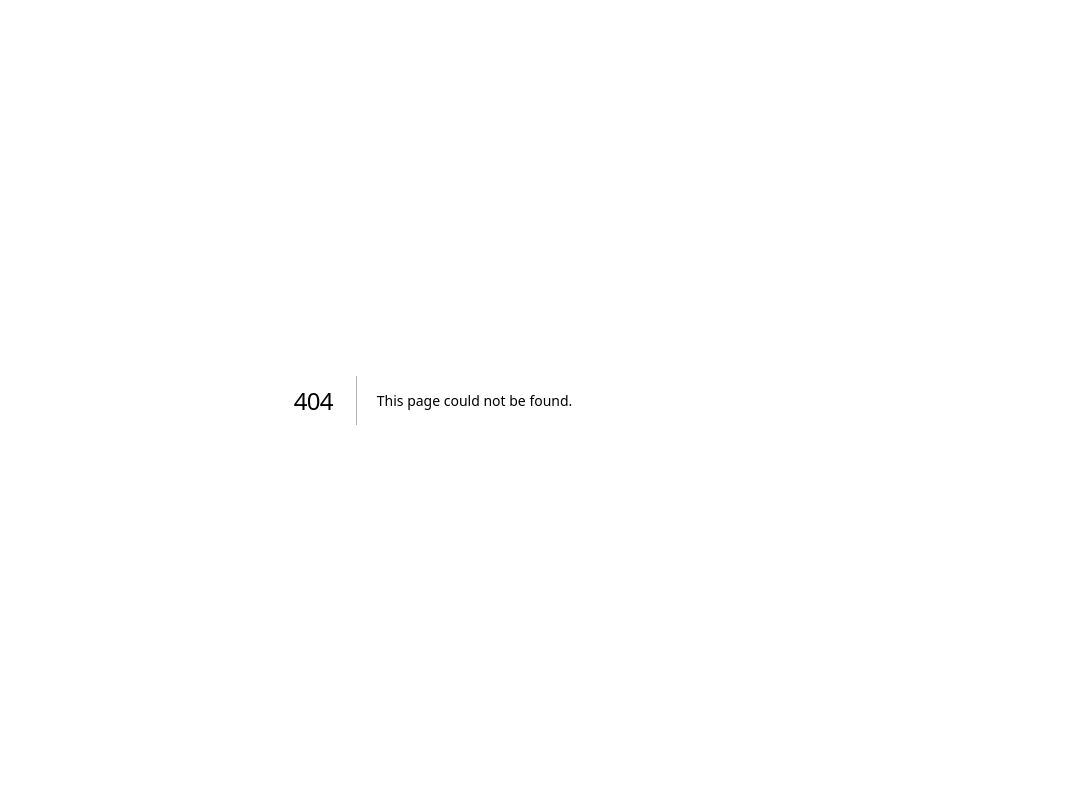
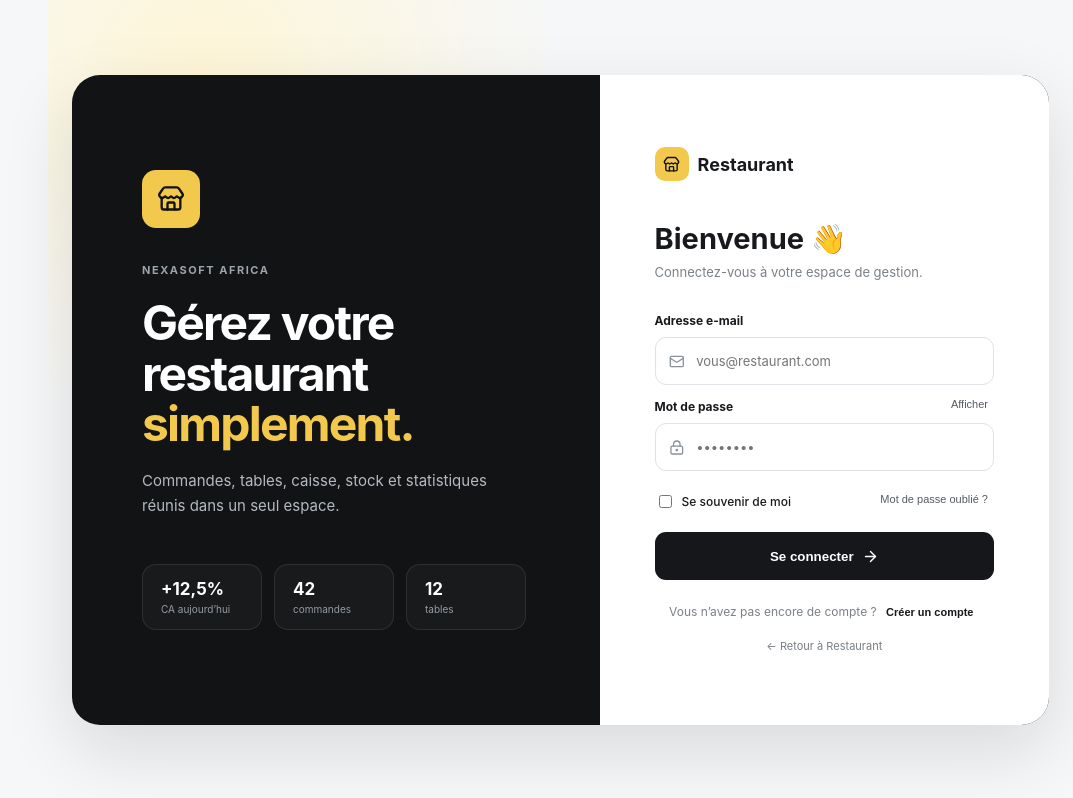
Before and after one commit to baobracy0-afk/Dataflow-, a Next.js app: page /login in a window 1280 px wide. Before the commit this address had no page. Shown: the whole page, without its empty margins (207-1280 px from the left). Built offline with nearby package versions, Linux system fonts and the light colour scheme.

Commit message:
Create Restaurant login page

```diff
--- /dev/null
+++ b/app/login/page.tsx
@@ -0,0 +1,72 @@
+"use client";
+
+import { FormEvent, useState } from "react";
+import Link from "next/link";
+import { ArrowRight, LockKeyhole, Mail, Store } from "lucide-react";
+
+export default function LoginPage() {
+  const [showPassword, setShowPassword] = useState(false);
+  const [message, setMessage] = useState("");
+
+  const submit = (e: FormEvent<HTMLFormElement>) => {
+    e.preventDefault();
+    setMessage("Connexion prête — connectez votre compte Restaurant.");
+  };
+
+  return (
+    <main className="login-page">
+      <div className="login-shell">
+        <section className="login-brand">
+          <div className="brand-mark"><Store size={28} /></div>
+          <div className="eyebrow">NexaSoft Africa</div>
+          <h1>Gérez votre restaurant<br /><span>simplement.</span></h1>
+          <p>Commandes, tables, caisse, stock et statistiques réunis dans un seul espace.</p>
+          <div className="mini-stats">
+            <div><strong>+12,5%</strong><small>CA aujourd’hui</small></div>
+            <div><strong>42</strong><small>commandes</small></div>
+            <div><strong>12</strong><small>tables</small></div>
+          </div>
+        </section>
+
+        <section className="login-card">
+          <div className="logo-row"><div className="small-mark"><Store size={17}/></div><b>Restaurant</b></div>
+          <h2>Bienvenue 👋</h2>
+          <p className="muted">Connectez-vous à votre espace de gestion.</p>
+
+          <form onSubmit={submit}>
+            <label>Adresse e-mail</label>
+            <div className="input-wrap"><Mail size={17}/><input type="email" placeholder="vous@restaurant.com" required /></div>
+
+            <div className="password-head"><label>Mot de passe</label><button type="button" onClick={()=>setShowPassword(!showPassword)}>{showPassword ? "Masquer" : "Afficher"}</button></div>
+            <div className="input-wrap"><LockKeyhole size={17}/><input type={showPassword ? "text" : "password"} placeholder="••••••••" required /></div>
+
+            <div className="form-row"><label className="check"><input type="checkbox" /> Se souvenir de moi</label><button type="button" className="forgot">Mot de passe oublié ?</button></div>
+            <button className="submit" type="submit">Se connecter <ArrowRight size={17}/></button>
+          </form>
+
+          {message && <div className="notice">{message}</div>}
+          <div className="signup">Vous n’avez pas encore de compte ? <button type="button">Créer un compte</button></div>
+          <Link className="back" href="/">← Retour à Restaurant</Link>
+        </section>
+      </div>
+
+      <style>{`
+        *{box-sizing:border-box}body{margin:0;background:#f6f7f8;color:#17191c;font-family:Inter,ui-sans-serif,system-ui,-apple-system,BlinkMacSystemFont,"Segoe UI",sans-serif}
+        .login-page{min-height:100vh;padding:24px;display:grid;place-items:center;background:radial-gradient(circle at 15% 10%,#fff6d7 0,transparent 32%),#f6f7f8}
+        .login-shell{width:min(1080px,100%);min-height:650px;background:#111315;border-radius:28px;overflow:hidden;display:grid;grid-template-columns:1.08fr .92fr;box-shadow:0 25px 70px #11131520}
+        .login-brand{padding:70px;color:white;display:flex;flex-direction:column;justify-content:center}
+        .brand-mark,.small-mark{background:#f2c94c;color:#111;display:grid;place-items:center;border-radius:14px}
+        .brand-mark{width:58px;height:58px;margin-bottom:35px}.eyebrow{text-transform:uppercase;letter-spacing:.14em;color:#9ea4ab;font-size:11px;font-weight:700}
+        h1{font-size:48px;line-height:1.05;margin:14px 0 18px;letter-spacing:-1.8px}h1 span{color:#f2c94c}.login-brand p{color:#b5bac1;max-width:480px;line-height:1.7;margin:0;font-size:15px}
+        .mini-stats{display:flex;gap:12px;margin-top:45px}.mini-stats div{border:1px solid #ffffff18;background:#ffffff08;border-radius:14px;padding:14px 18px;min-width:120px}.mini-stats strong{display:block;font-size:17px}.mini-stats small{display:block;color:#969ca4;margin-top:4px;font-size:10px}
+        .login-card{background:white;padding:55px;display:flex;flex-direction:column;justify-content:center}.logo-row{display:flex;align-items:center;gap:9px;font-size:18px;margin-bottom:40px}.small-mark{width:34px;height:34px;border-radius:10px}
+        h2{font-size:29px;margin:0 0 8px}.muted{color:#7b8087;font-size:13px;margin:0 0 28px}
+        form{display:grid;gap:9px}label{font-size:12px;font-weight:700;margin-top:5px}.input-wrap{height:48px;border:1px solid #dfe2e6;border-radius:11px;display:flex;align-items:center;gap:10px;padding:0 13px;color:#8a9097}.input-wrap:focus-within{border-color:#17191c;box-shadow:0 0 0 3px #17191c0b}.input-wrap input{border:0;outline:0;width:100%;font:inherit;font-size:13px}
+        .password-head{display:flex;justify-content:space-between;align-items:center}.password-head button,.forgot,.signup button{border:0;background:none;color:#555b63;cursor:pointer;font-size:11px}.form-row{display:flex;justify-content:space-between;align-items:center;margin:7px 0 12px}.check{display:flex;gap:7px;align-items:center;font-weight:500}.check input{accent-color:#17191c}.submit{height:48px;border:0;border-radius:11px;background:#15171a;color:#fff;font-weight:800;display:flex;justify-content:center;align-items:center;gap:8px;cursor:pointer}.submit:hover{background:#282b2f}
+        .notice{margin-top:14px;padding:11px;border-radius:10px;background:#f2f8f3;color:#247443;font-size:12px}.signup{text-align:center;color:#7b8087;font-size:12px;margin-top:24px}.signup button{font-weight:800;color:#17191c}.back{text-align:center;color:#777d84;font-size:11px;text-decoration:none;margin-top:20px}
+        @media(max-width:800px){.login-page{padding:12px}.login-shell{grid-template-columns:1fr;min-height:auto}.login-brand{padding:35px 28px}.login-brand h1{font-size:36px}.mini-stats{margin-top:28px}.login-card{padding:35px 28px}.mini-stats div{min-width:0;flex:1}}
+        @media(max-width:430px){.login-brand p{font-size:13px}.mini-stats div{padding:11px 8px}.mini-stats small{font-size:9px}.login-card{padding:30px 20px}}
+      `}</style>
+    </main>
+  );
+}
```
